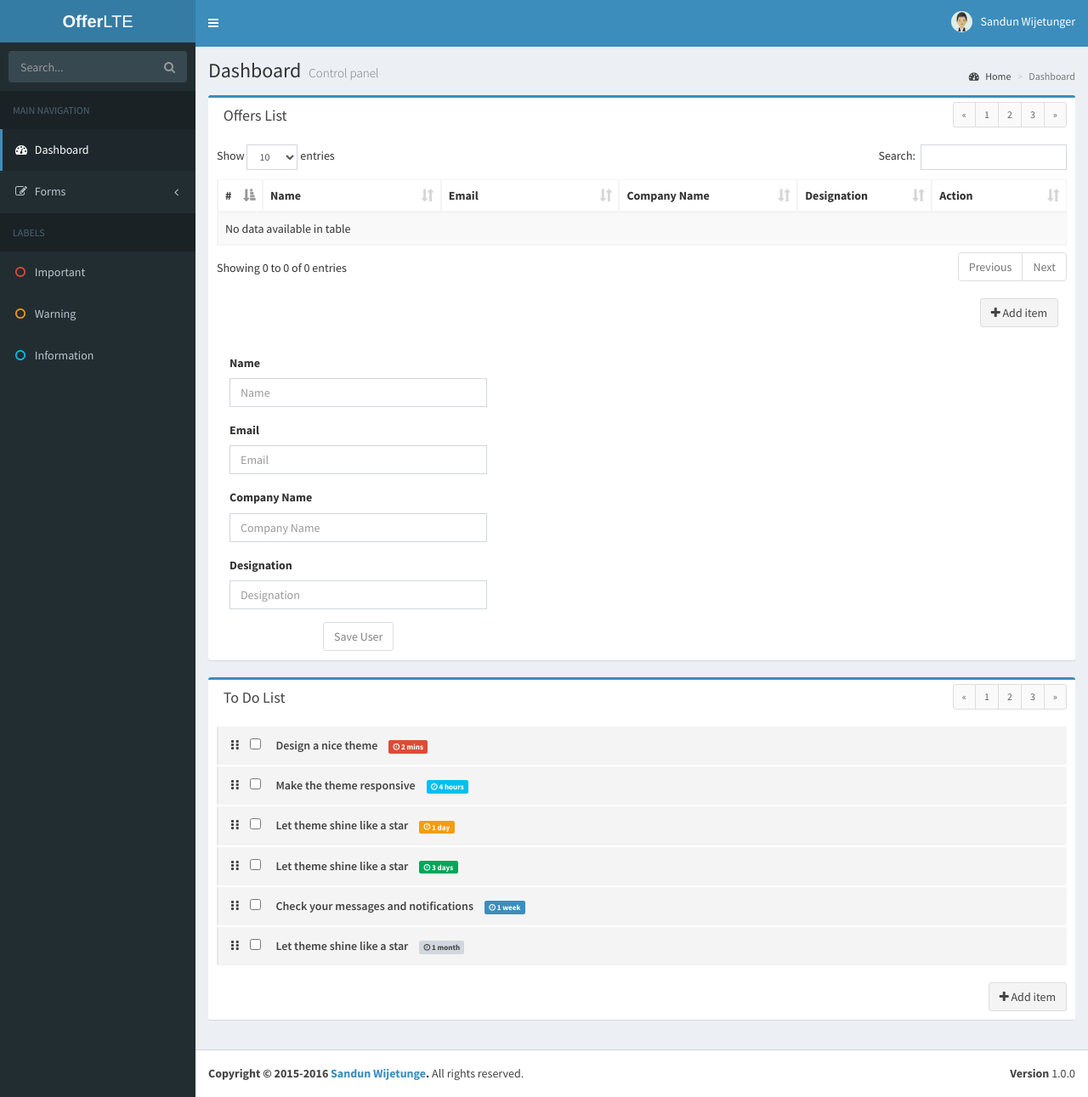
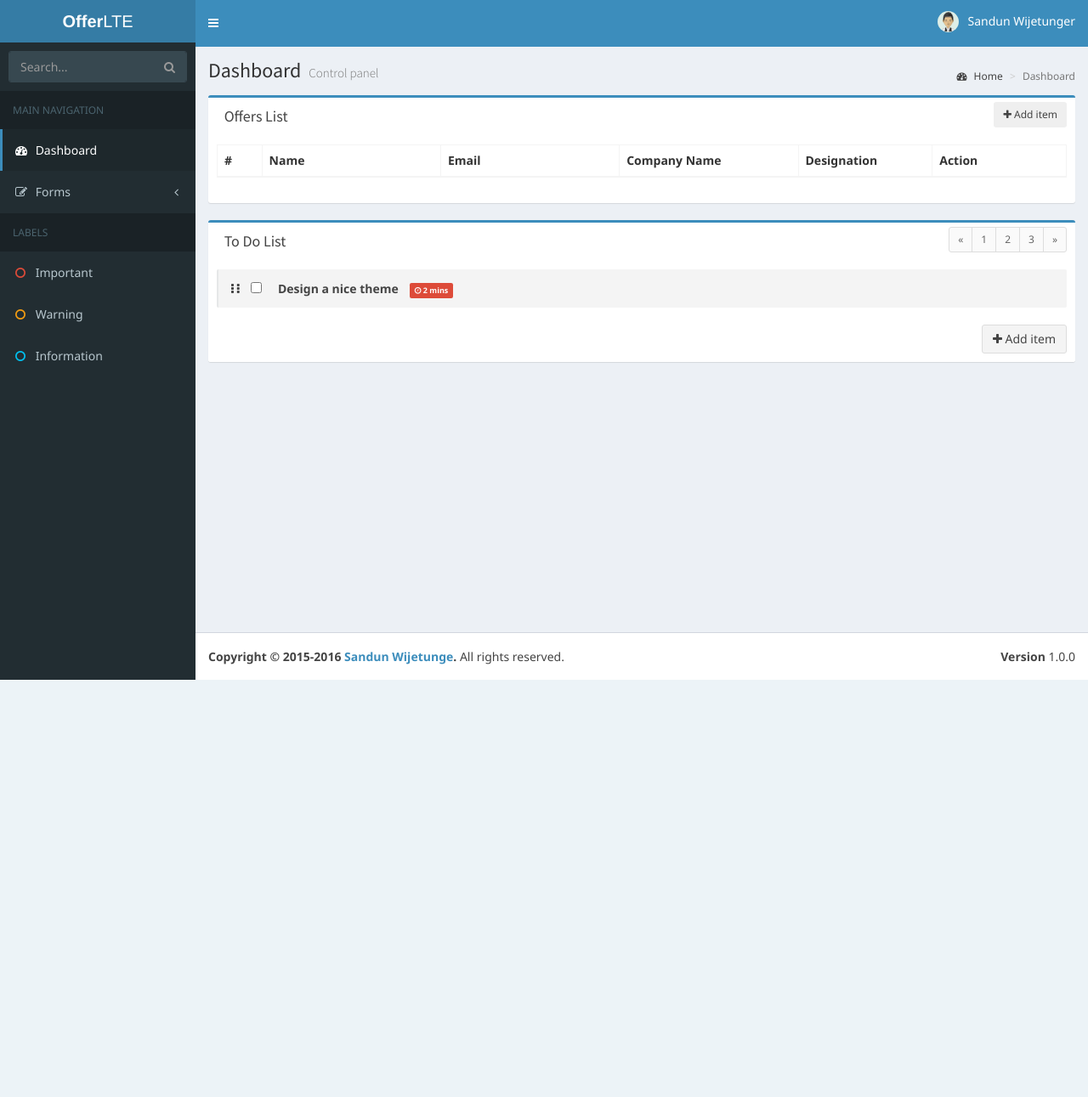
Before and after one commit to swijetunge/offers, a PHP site: page / in a window 1280 px wide. Shown: the whole page at 85% size. After the commit the page ends 800 px from the top, so only its background shows below. Run offline with PHP 8.4, Linux system fonts and the light colour scheme; lists and menus that the app fills with data are empty.

Commit message:
new user

```diff
--- a/application/views/home.php
+++ b/application/views/home.php
@@ -122,13 +122,11 @@
 	                  <i class="ion ion-clipboard"></i>
 	                  <h3 class="box-title">Offers List</h3>
 	                  <div class="box-tools pull-right">
-	                    <ul class="pagination pagination-sm inline">
-	                      <li><a href="#">&laquo;</a></li>
-	                      <li><a href="#">1</a></li>
-	                      <li><a href="#">2</a></li>
-	                      <li><a href="#">3</a></li>
-	                      <li><a href="#">&raquo;</a></li>
-	                    </ul>
+	                    <div class="tools">
+			           		<button data-ng-click="newUser()" class="btn btn-sm pull-right" data-toggle="modal" data-target="#viewoffer">
+			           			<i class="fa fa-plus"></i> Add item
+			           		</button>
+						</div>
 	                  </div>
 	                </div><!-- /.box-header -->
 	                <div class="box-body">
@@ -146,14 +144,14 @@
 								</thead>
 								<tbody>
 									<tr data-ng-repeat="user in post.users | orderBy : '-id'">
-										<th scope="row">{{user.id}}</th>
+										<td scope="row">{{user.id}}</td>
 										<td> {{user.name}} </td>
 										<td> {{user.email}} </td>
 										<td> {{user.companyName}} </td>
 										<td> {{user.designation}} </td>
 										<td>
 											<div class="tools">
-						                        <i data-ng-click="editUser(user)" class="fa fa-edit"></i>
+						                        <i data-ng-click="editUser(user)" class="fa fa-edit" data-toggle="modal" data-target="#viewoffer"></i>
 						                        <i data-ng-click="deleteUser(user)" class="fa fa-trash-o"></i>
 						                      </div>
 										</td>
@@ -161,13 +159,19 @@
 								</tbody>
 							</table>
 						</div>
-						<div class="box-footer clearfix no-border">
-			           		<button class="btn btn-default pull-right"><i class="fa fa-plus"></i> Add item</button>
-						</div>
 					</div>
 
+
+		            <div id="viewoffer" class="modal fade in" role="dialog">
+		              <div class="modal-dialog">
+		                <div class="modal-content">
+		                  <div class="modal-header">
+		                    <button type="button" class="close" data-dismiss="modal" aria-label="Close"><span aria-hidden="true">×</span></button>
+		                    <h4 class="modal-title">View Offer</h4>
+		                  </div>
+		                  <div class="modal-body">
 		                    <div class="box-body">
-						<div class="col-xs-12 col-sm-4 col-md-4 col-lg-4">
+								<div class="col-xs-12">
 									<div class="alert alert-danger text-center alert-failure-div" role="alert" style="display: none">
 										<p></p>
 									</div>
@@ -205,17 +209,20 @@
 										</div>
 										<!-- <input type="hidden" data-ng-model='tempUser.id'>  -->
 										<div class="text-center">
-									<button ng-disabled="userForm.$invalid" data-loading-text="Saving User..." ng-hide="tempUser.id" type="submit" class="btn btn-default" data-ng-click="addUser()">Save User</button>
-									<button ng-disabled="userForm.$invalid" data-loading-text="Updating User..." ng-hide="!tempUser.id" type="submit" class="btn btn-default" data-ng-click="updateUser()">Update User</button>
+											<button ng-disabled="userForm.$invalid" data-loading-text="Saving User..." ng-hide="tempUser.id" type="submit" class="btn btn-primary" data-ng-click="addUser()">Save Offer</button>
+											<button ng-disabled="userForm.$invalid" data-loading-text="Updating User..." ng-hide="!tempUser.id" type="submit" class="btn btn-primary" data-ng-click="updateUser()">Update Offer</button>
 										</div>
 									</form>
 									<div class="clearfix"></div>
 									<div class="col-xs-12 col-sm-12 col-md-12 col-lg-12 text-center">
 
 									</div>
-
 								</div>
 							</div>
+		                  </div>
+		                </div><!-- /.modal-content -->
+		              </div><!-- /.modal-dialog -->
+		            </div><!-- /.modal -->
 
 				</div><!-- /.box -->
             </section>
@@ -257,71 +264,6 @@
                         <i class="fa fa-trash-o"></i>
                       </div>
                     </li>
-                    <li>
-                      <span class="handle">
-                        <i class="fa fa-ellipsis-v"></i>
-                        <i class="fa fa-ellipsis-v"></i>
-                      </span>
-                      <input type="checkbox" value="" name="">
-                      <span class="text">Make the theme responsive</span>
-                      <small class="label label-info"><i class="fa fa-clock-o"></i> 4 hours</small>
-                      <div class="tools">
-                        <i class="fa fa-edit"></i>
-                        <i class="fa fa-trash-o"></i>
-                      </div>
-                    </li>
-                    <li>
-                      <span class="handle">
-                        <i class="fa fa-ellipsis-v"></i>
-                        <i class="fa fa-ellipsis-v"></i>
-                      </span>
-                      <input type="checkbox" value="" name="">
-                      <span class="text">Let theme shine like a star</span>
-                      <small class="label label-warning"><i class="fa fa-clock-o"></i> 1 day</small>
-                      <div class="tools">
-                        <i class="fa fa-edit"></i>
-                        <i class="fa fa-trash-o"></i>
-                      </div>
-                    </li>
-                    <li>
-                      <span class="handle">
-                        <i class="fa fa-ellipsis-v"></i>
-                        <i class="fa fa-ellipsis-v"></i>
-                      </span>
-                      <input type="checkbox" value="" name="">
-                      <span class="text">Let theme shine like a star</span>
-                      <small class="label label-success"><i class="fa fa-clock-o"></i> 3 days</small>
-                      <div class="tools">
-                        <i class="fa fa-edit"></i>
-                        <i class="fa fa-trash-o"></i>
-                      </div>
-                    </li>
-                    <li>
-                      <span class="handle">
-                        <i class="fa fa-ellipsis-v"></i>
-                        <i class="fa fa-ellipsis-v"></i>
-                      </span>
-                      <input type="checkbox" value="" name="">
-                      <span class="text">Check your messages and notifications</span>
-                      <small class="label label-primary"><i class="fa fa-clock-o"></i> 1 week</small>
-                      <div class="tools">
-                        <i class="fa fa-edit"></i>
-                        <i class="fa fa-trash-o"></i>
-                      </div>
-                    </li>
-                    <li>
-                      <span class="handle">
-                        <i class="fa fa-ellipsis-v"></i>
-                        <i class="fa fa-ellipsis-v"></i>
-                      </span>
-                      <input type="checkbox" value="" name="">
-                      <span class="text">Let theme shine like a star</span>
-                      <small class="label label-default"><i class="fa fa-clock-o"></i> 1 month</small>
-                      <div class="tools">
-                        <i class="fa fa-edit"></i>
-                        <i class="fa fa-trash-o"></i>
-                      </div>
-                    </li>
                   </ul>
                 </div><!-- /.box-body -->
                 <div class="box-footer clearfix no-border">
@@ -348,8 +290,10 @@
 	<?php include($_SERVER['DOCUMENT_ROOT'].'/application/views/includes/footer.php'); ?>
 	<!-- page script -->
     <script>
+	    $(document).ready(function(){
 		      $(function () {
-        $("#offers").DataTable();
+		        $("#_offers").DataTable();
+		      });
 	    });
     </script>
   </body>
--- a/application/views/includes/header.php
+++ b/application/views/includes/header.php
@@ -1,7 +1,7 @@
 <link rel="stylesheet" type="text/css" href="<?php $_SERVER['DOCUMENT_ROOT']; ?>/public/css/bootstrap.min.css" />
-<link rel="stylesheet" type="text/css" href="<?php $_SERVER['DOCUMENT_ROOT']; ?>/public/css/main.css" />
 <link rel="stylesheet" href="<?php $_SERVER['DOCUMENT_ROOT']; ?>/public/css/font-awesome.css">
 <link rel="stylesheet" href="<?php $_SERVER['DOCUMENT_ROOT']; ?>/public/css/animate.css">
 <link rel="stylesheet" href="<?php $_SERVER['DOCUMENT_ROOT']; ?>/public/js/datatables/dataTables.bootstrap.css">
 <link rel="stylesheet" href="<?php $_SERVER['DOCUMENT_ROOT']; ?>/public/css/adminlte/AdminLTE.min.css">
 <link rel="stylesheet" href="<?php $_SERVER['DOCUMENT_ROOT']; ?>/public/css/adminlte/_all-skins.min.css">
+<link rel="stylesheet" type="text/css" href="<?php $_SERVER['DOCUMENT_ROOT']; ?>/public/css/main.css" />
--- a/public/js/angular/angular-custom.js
+++ b/public/js/angular/angular-custom.js
@@ -58,6 +58,12 @@
 	$scope.updateUser = function(){
 		$('.btn-save').button('loading');
 		$scope.saveUser();
+	}
+
+	$scope.newUser = function(){
+		$scope.editMode = false;
+		$scope.tempUser = '';
+		$scope.index 	= '';
 	}
 
 	$scope.editUser = function(user){
```
Lines whose indentation alone changed are shown as unchanged.
